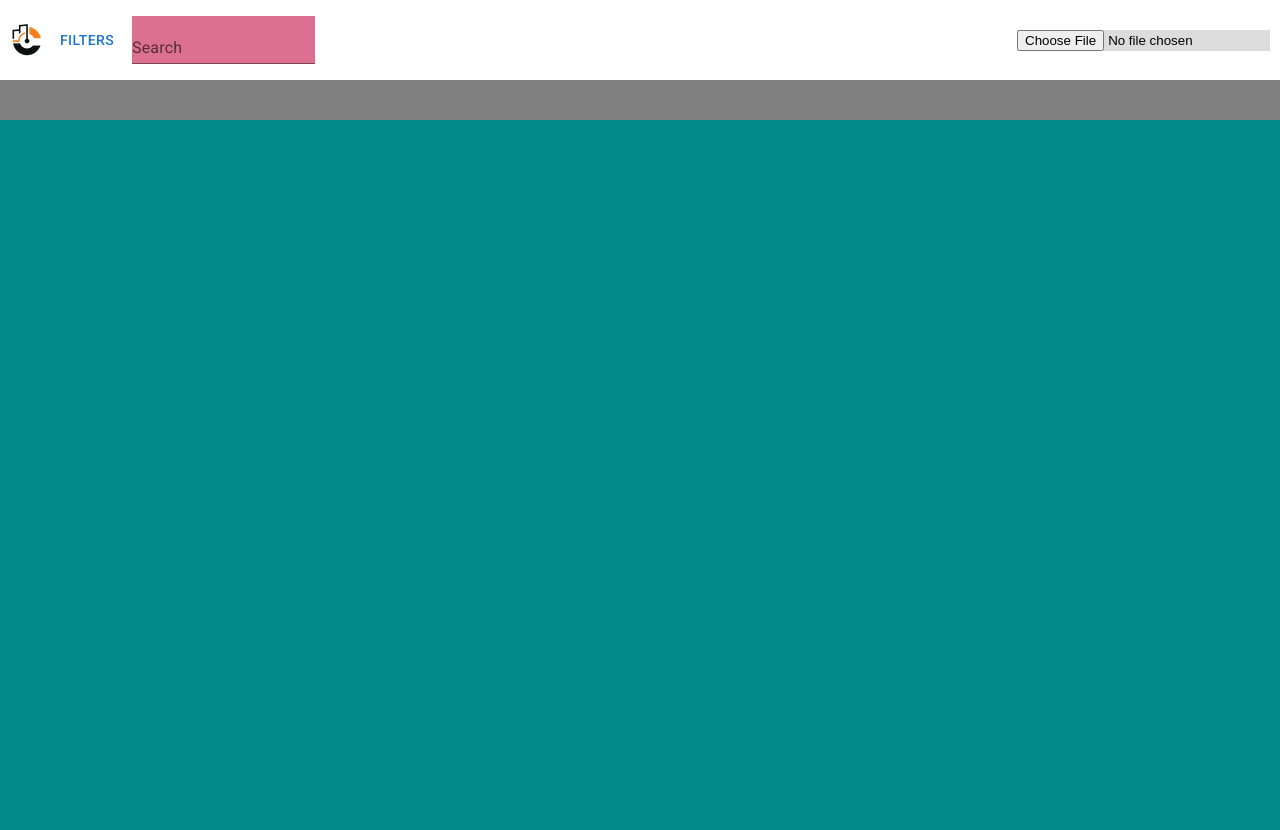
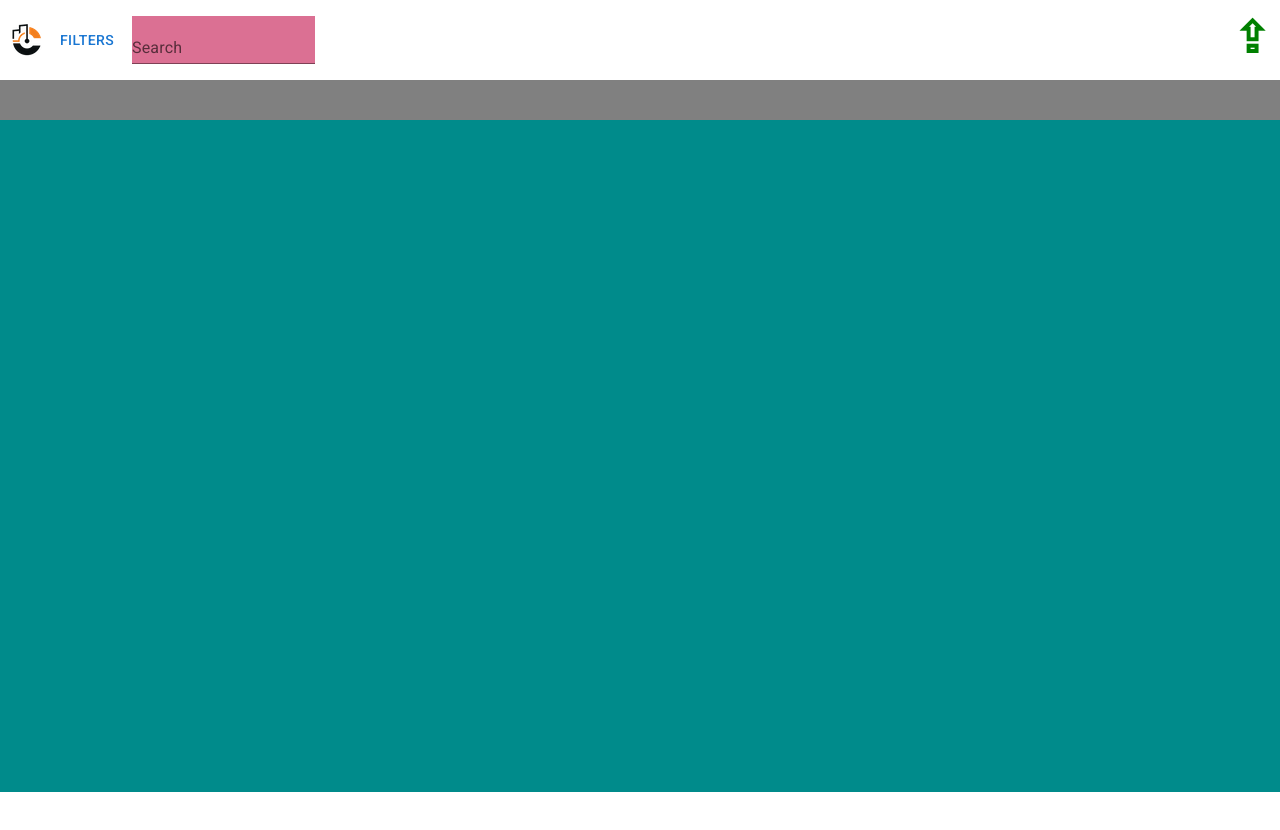
Before and after one commit to yaremiyroman/Cemento, a React (Create React App) app: page / in a window 1280 px wide. Shown: the top 830 px of the page. After the commit the page ends 800 px from the top, so only its background shows below. Built offline with nearby package versions, Linux system fonts and the light colour scheme.

Commit message:
Upload widget + functionality

```diff
--- a/src/App.js
+++ b/src/App.js
@@ -19,12 +19,6 @@ const AppBar = styled.div`
   height: 10vh;
   width: 100%;
   padding: 0 10px;
-`;
-
-const UploadWrapper = styled.div`
-  display: flex;
-  background: gainsboro;
-  margin-left: auto;
 `;
 
 const FilterWrapper = styled.div`
@@ -142,9 +136,7 @@ const App = _ => {
         </SearchWrapper>
 
 
-        <UploadWrapper>
-          <FileUpload getAllData={getAllData} />
-        </UploadWrapper>
+        <FileUpload getAllData={getAllData} />
 
       </AppBar>
 
--- a/src/components/FileUpload.js
+++ b/src/components/FileUpload.js
@@ -1,9 +1,21 @@
 import React, { useState } from "react";
+import styled from 'styled-components';
 import { putData } from '../dbService';
 
+const InputContainer = styled.label`
+  font-size: 44px;
+  margin-left: auto;
+  color: green;
+  font-weight: bold;
+  cursor: pointer;
+  margin-top: -5px;
+`;
+
+const InputControl = styled.input`
+  display: none;
+`;
+
 export default function ({ getAllData }) {
-  const [file, setFile] = useState(false);
-
   const handleChange = e => {
     const handleputData = async (data) => {
       await putData(data);
@@ -13,11 +25,14 @@ export default function ({ getAllData }) {
 
     fileReader.readAsText(e.target.files[0], "UTF-8");
 
-    fileReader.onload = e => {
-      setFile(true);
+    fileReader.onload = e =>
       handleputData(e.target.result).then(res => getAllData());
-    };
   };
 
-  return <input type="file" onChange={handleChange} />;
+  return (
+    <InputContainer alt="asdf">
+      ⇪
+      <InputControl type="file" onChange={handleChange} />
+    </InputContainer>
+  );
 }
--- a/src/components/Table.js
+++ b/src/components/Table.js
@@ -5,7 +5,7 @@ import styled from 'styled-components';
 
 const Container = styled.div`
   width: 100%;
-  height: 90vh;
+  height: 84vh;
   background: darkcyan;
 `;
 
--- a/src/dbService.js
+++ b/src/dbService.js
@@ -35,8 +35,6 @@ export const initDB = () => {
 
 export const putData = (data) => {
     const { columns, data: cells } = JSON.parse(data);
-    // console.log('putData columns > ', columns);
-    // console.log('putData cells > ', cells);
 
     const rows = [];
 
@@ -60,6 +58,8 @@ export const putData = (data) => {
             const tx = db.transaction(['Rows', 'Columns'], 'readwrite');
             const storeRows = tx.objectStore('Rows');
             const storeColumns = tx.objectStore('Columns');
+            storeColumns.clear();
+            storeRows.clear();
 
             for (let i in columns) {
                 storeColumns.add(columns[i]);
@@ -69,7 +69,7 @@ export const putData = (data) => {
                 storeRows.add(rows[i]);
             }
 
-            // resolve(rows);
+            resolve(true);
         };
 
         request.onerror = () => {
@@ -80,8 +80,6 @@ export const putData = (data) => {
                 resolve('Unknown error');
             }
         };
-
-        resolve(true);
     });
 };
 
```
